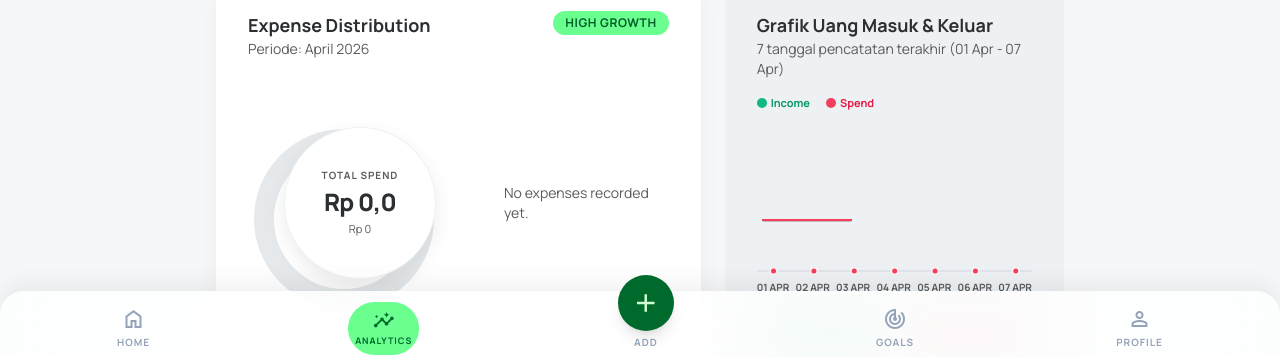
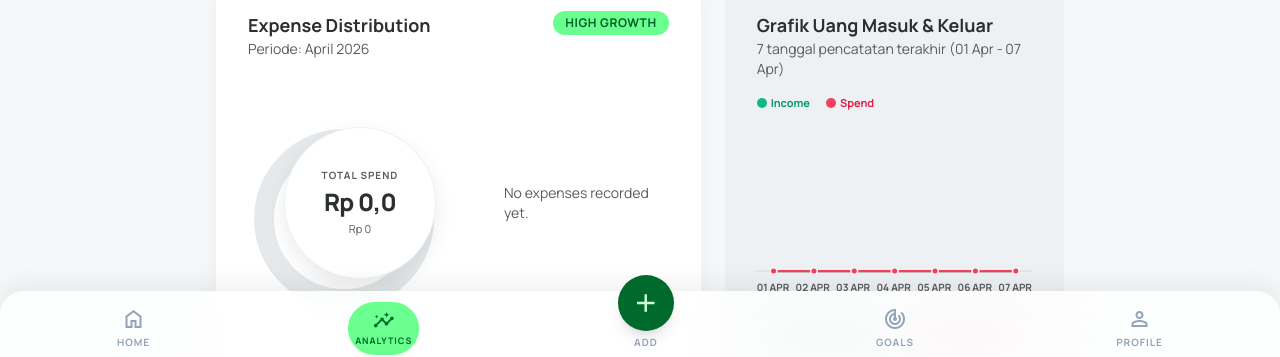
Before and after one commit to Fadilraflians/Apps-Duitflow, a React (Vite) app: page /analytics in a window 1280 px wide. Shown: the part 418-775 px from the top of the page. Built offline with nearby package versions, Linux system fonts and the light colour scheme.

Commit message:
fix(ui): adjust polyline svg coordinates to line up perfectly with dot markers via specific line declarations

```diff
--- a/src/screens/Analytics.jsx
+++ b/src/screens/Analytics.jsx
@@ -262,11 +262,13 @@ export default function Analytics() {
                   const y1 = 85 - (prev.income / yScale) * 70;
                   const y2 = 85 - (day.income / yScale) * 70;
                   return (
-                    <polyline
+                    <line
                       // eslint-disable-next-line react/no-array-index-key
                       key={`income-line-${idx}`}
-                      points={`${x1} ${y1}, ${x2} ${y2}`}
-                      fill="none"
+                      x1={`${x1}%`}
+                      y1={`${y1}%`}
+                      x2={`${x2}%`}
+                      y2={`${y2}%`}
                       stroke="#10b981"
                       strokeWidth="2.25"
                       strokeLinecap="round"
@@ -282,11 +284,13 @@ export default function Analytics() {
                   const y1 = 85 - (prev.spend / yScale) * 70;
                   const y2 = 85 - (day.spend / yScale) * 70;
                   return (
-                    <polyline
+                    <line
                       // eslint-disable-next-line react/no-array-index-key
                       key={`spend-line-${idx}`}
-                      points={`${x1} ${y1}, ${x2} ${y2}`}
-                      fill="none"
+                      x1={`${x1}%`}
+                      y1={`${y1}%`}
+                      x2={`${x2}%`}
+                      y2={`${y2}%`}
                       stroke="#f43f5e"
                       strokeWidth="2.25"
                       strokeLinecap="round"
--- a/src/screens/HomeDashboard.jsx
+++ b/src/screens/HomeDashboard.jsx
@@ -244,10 +244,12 @@ export default function HomeDashboard() {
                   const y1 = 85 - (prev.total / yScale) * 60;
                   const y2 = 85 - (day.total / yScale) * 60;
                   return (
-                    <polyline
+                    <line
                       key={day.key}
-                      points={`${x1} ${y1}, ${x2} ${y2}`}
-                      fill="none"
+                      x1={`${x1}%`}
+                      y1={`${y1}%`}
+                      x2={`${x2}%`}
+                      y2={`${y2}%`}
                       stroke="#06a750"
                       strokeWidth="2.5"
                       strokeLinecap="round"
```
